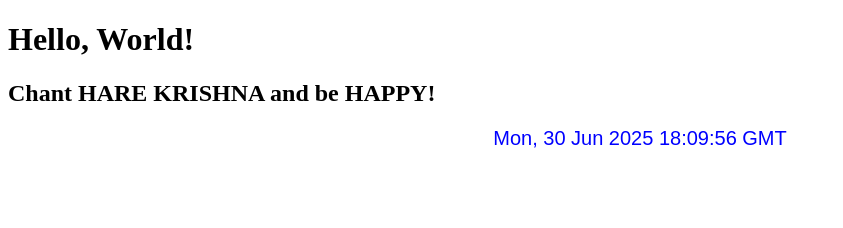
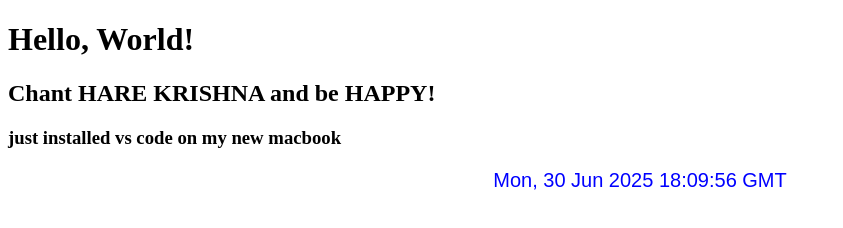
Before and after one commit to p8kaushal/samplehtml, a plain HTML site: page index.html in a window 1280 px wide. Shown: the whole page, without its empty margins (0-843 px from the left). Drawn offline with Linux system fonts and the light colour scheme.

Commit message:
add additional heading for VS Code installation note

```diff
--- a/index.html
+++ b/index.html
@@ -7,6 +7,7 @@
 <body>
     <h1>Hello, World!</h1>
     <h2>Chant HARE KRISHNA and be HAPPY!</h2>
+    <h3>just installed vs code on my new macbook</h3>
     <p id="time"></p>
     <script src="sandbox.js"></script>
 </body>
```
